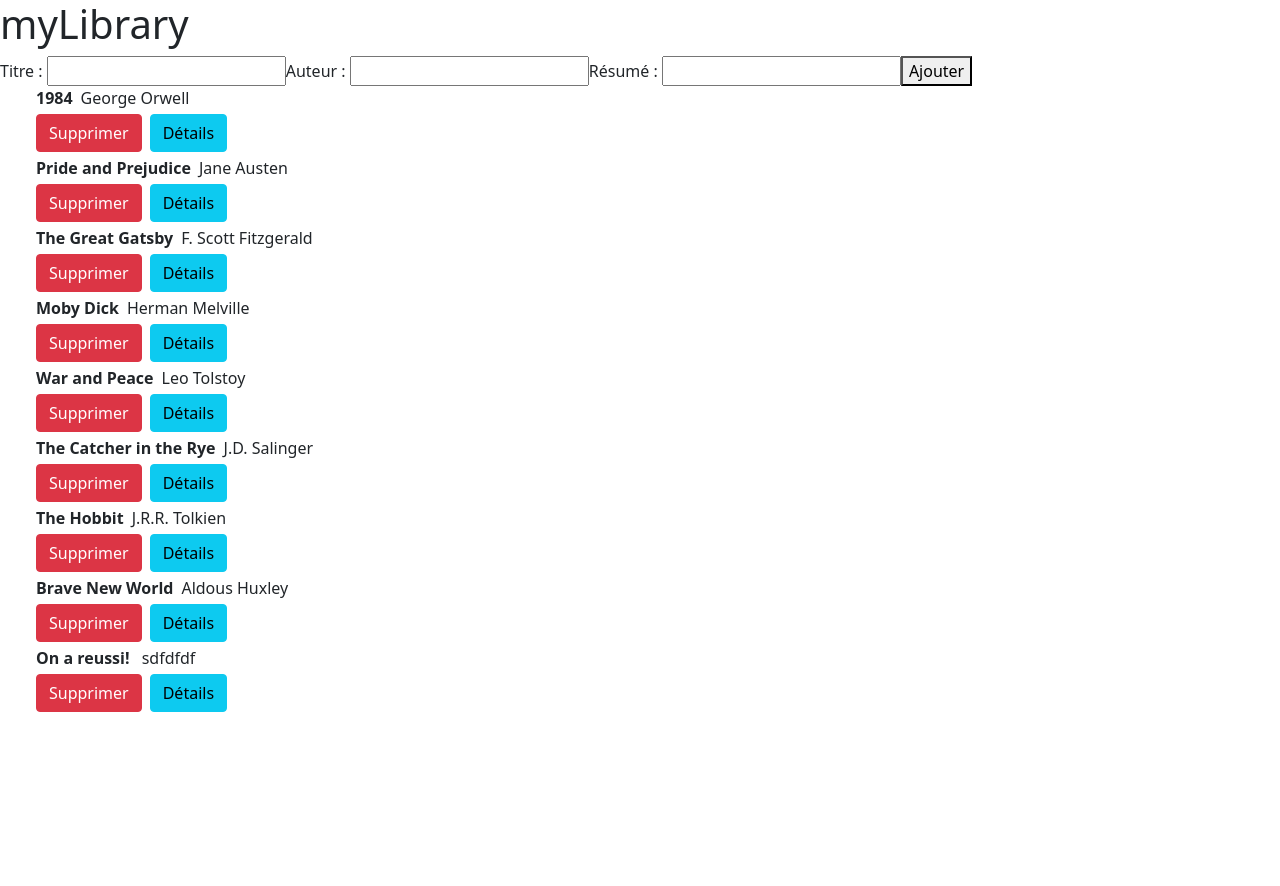
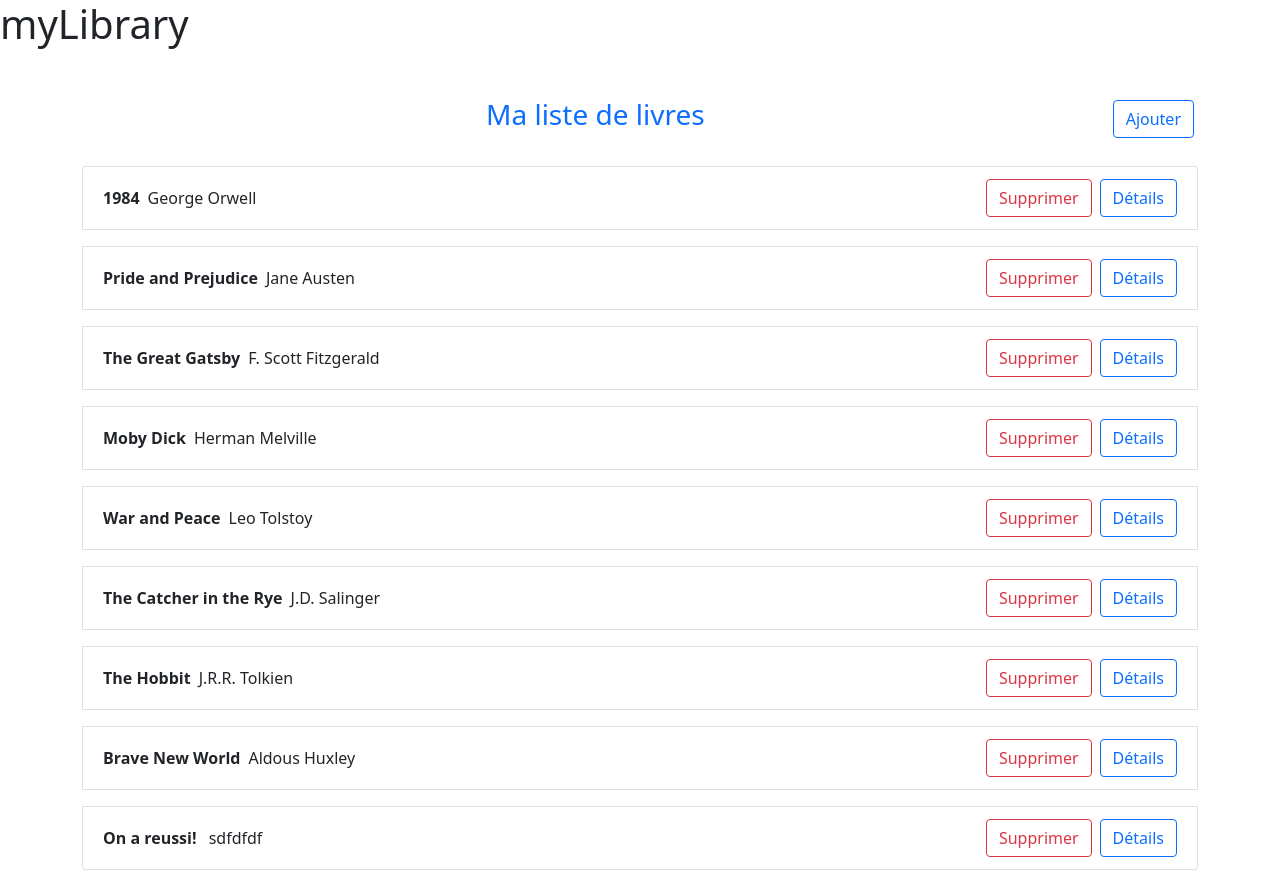
Before and after one commit to Lysianedon/my-library, an Angular app in the folder myLibrary/: page / in a window 1280 px wide. Before the commit the page ends 800 px from the top, so only its background shows below. Built offline with nearby package versions, Linux system fonts and the light colour scheme; data requests are answered from the project's data file.

Commit message:
updated style

```diff
--- a/myLibrary/src/app/book-list/book-list.component.html
+++ b/myLibrary/src/app/book-list/book-list.component.html
@@ -1,11 +1,20 @@
-<!-- src/app/book-list/book-list.component.html -->
-<app-add-book (addBook)="addBook($event)"></app-add-book>
 
-<ul *ngIf="books$">
-    <li *ngFor="let book of books$ | async">
-        <app-book-item [book]="book"></app-book-item>
-        <button class="btn btn-danger m-1" (click)="onRemove(book.id)">Supprimer</button>
-        <button class="btn btn-info m-1 " [routerLink]="['/books', book.id, 'details']"
-            routerLinkActive="active">Détails</button>
-    </li>
-</ul>
+
+  <div class="container mt-5" *ngIf="books$">
+    <div class="d-flex justify-content-between align-items-center mb-4">
+      <h3 class="text-primary mx-auto">Ma liste de livres</h3>
+      <button class="btn btn-outline-primary m-1" [routerLink]="['/books/add' ]" routerLinkActive="active">Ajouter</button>
+    </div>
+
+    <ul class="list-group">
+      <li class="list-group-item border-top mb-3" *ngFor="let book of books$ | async">
+        <div class="d-flex justify-content-between align-items-center">
+          <app-book-item [book]="book" class="flex-grow-1"></app-book-item>
+          <div class="ml-3">
+            <button class="btn btn-outline-danger m-1" (click)="onRemove(book.id)">Supprimer</button>
+            <button class="btn btn-outline-primary m-1" [routerLink]="['/books', book.id, 'details']" routerLinkActive="active">Détails</button>
+          </div>
+        </div>
+      </li>
+    </ul>
+  </div>
--- a/myLibrary/src/app/edit-book/edit-book.component.html
+++ b/myLibrary/src/app/edit-book/edit-book.component.html
@@ -1,4 +1,4 @@
-<form (ngSubmit)="onEditBook()" *ngIf="book">
+<!-- <form (ngSubmit)="onEditBook()" *ngIf="book">
     <label for="title">Titre :
         <input type="text" name="title" id="title" [(ngModel)]="book.title">
     </label>
@@ -14,4 +14,37 @@
 
     <button type="submit">Enregistrer les modifications</button>
 
-</form>
+</form> -->
+
+<div class="container mt-5" *ngIf="book">
+    <div class="card">
+      <div class="card-header">
+        <h5 class="card-title">{{book.title}}</h5>
+      </div>
+      <div class="card-body">
+        <form (ngSubmit)="onEditBook()">
+          <div class="form-group">
+            <label for="title">Titre :</label>
+            <input type="text" class="form-control" name="title" id="title" [(ngModel)]="book.title">
+          </div>
+
+          <div class="form-group">
+            <label for="author">Auteur :</label>
+            <input type="text" class="form-control" name="author" id="author" [(ngModel)]="book.author">
+          </div>
+
+          <div class="form-group">
+            <label for="description">Résumé :</label>
+            <textarea class="form-control" name="description" id="description" [(ngModel)]="book.description" rows="3"></textarea>
+          </div>
+
+          <div class="form-group">
+            <label for="status">Disponibilité :</label>
+            <input type="text" class="form-control" name="status" id="status" [(ngModel)]="book.status">
+          </div>
+
+          <button type="submit" class="btn btn-primary">Enregistrer les modifications</button>
+        </form>
+      </div>
+    </div>
+  </div>
```
